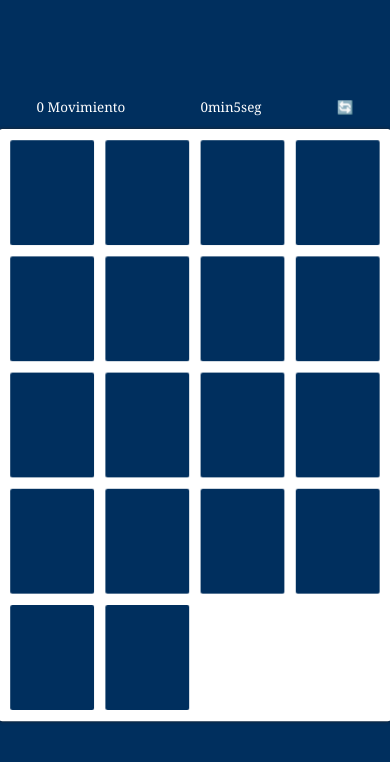
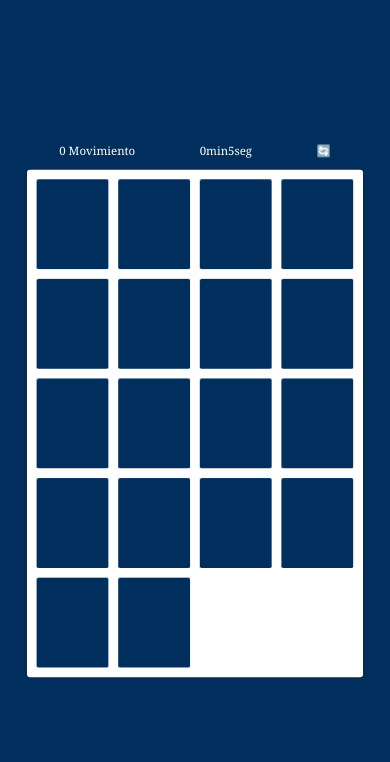
Before and after one commit to kelvinjvh/Juego-Memorizando, a plain HTML site: page index.html in a window 390 px wide. Drawn offline with Linux system fonts and the light colour scheme.

Commit message:
modique los medias queries

```diff
--- a/Css/estilos.css
+++ b/Css/estilos.css
@@ -126,7 +126,7 @@ button{
 
 @media (max-width:430px){
     .container{
-        transform: scale(.7);
+        transform: scale(.6);
 
     }
     .parent_box{
```
